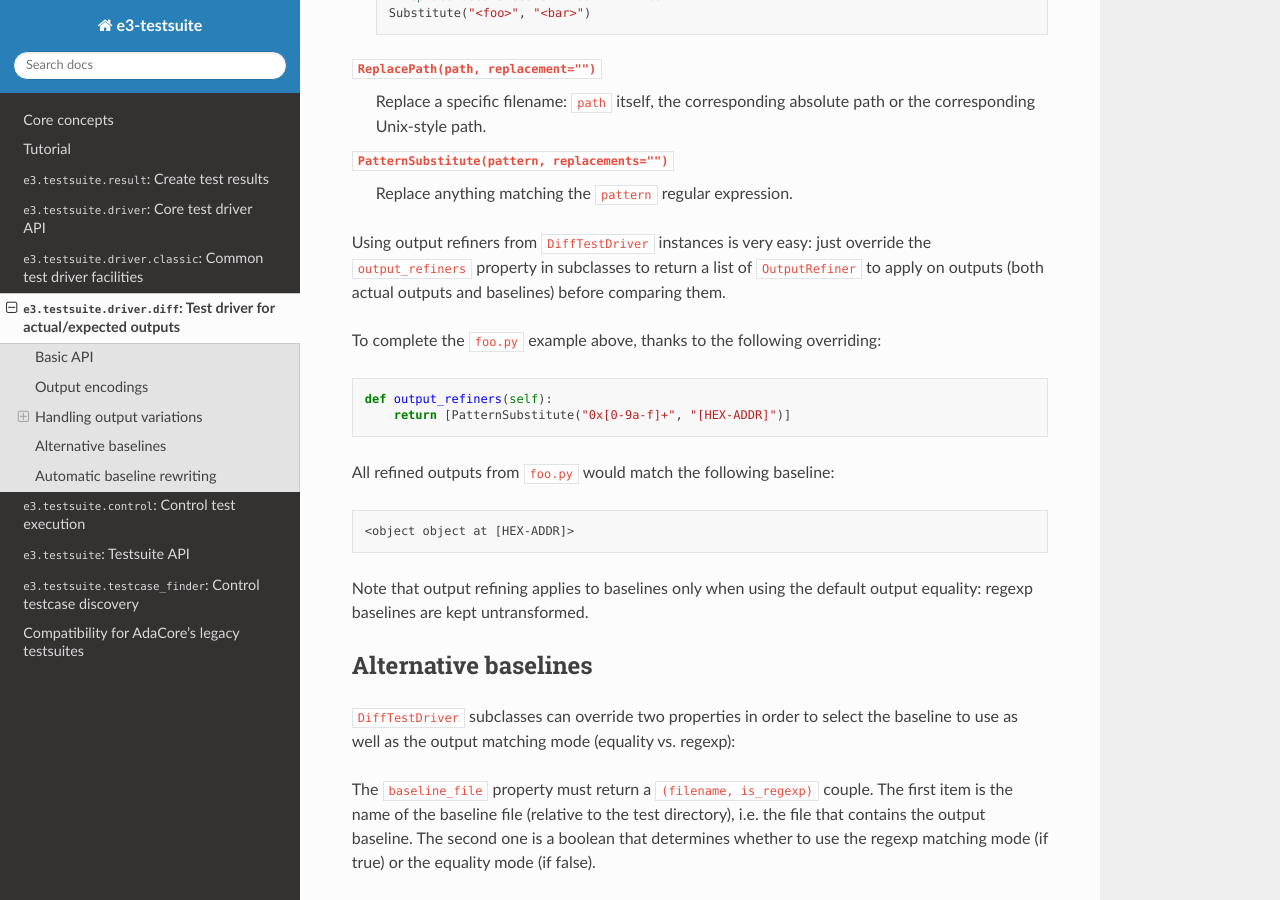
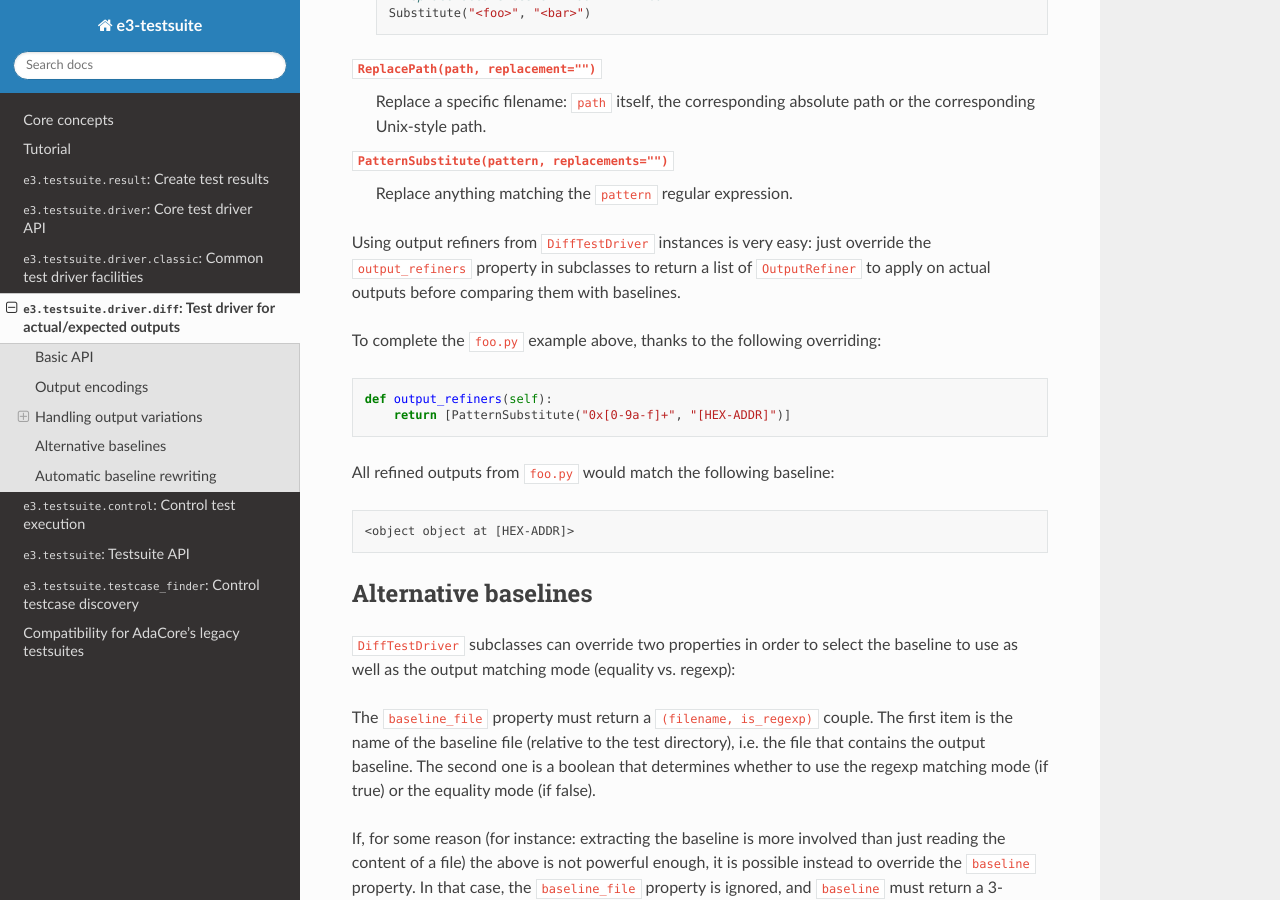
Before and after one commit to AdaCore/e3-testsuite, a Sphinx documentation site: the page built from doc/api_diff.rst, in a window 1280 px wide and 900 px high, scrolled down 3217 px. Built offline with Sphinx 7.4.7 and the Read the Docs theme 2.0.0, drawn with Linux system fonts in a browser that asks for light colours.

Commit message:
DiffTestDriver: do not run output refiners on baselines
Baselines are not supposed to contain context-dependent data, as for
instance path substitutions may not transform baselines the same way
from one machine to another. Baseline rewriting already uses refined
actual outputs, so this change actually makes this feature more
consistent: outputs are refined only once.

TN: T804-039

```diff
--- a/doc/api_diff.rst
+++ b/doc/api_diff.rst
@@ -182,8 +182,8 @@
 
 Using output refiners from ``DiffTestDriver`` instances is very easy: just
 override the ``output_refiners`` property in subclasses to return a list of
-``OutputRefiner`` to apply on outputs (both actual outputs and baselines)
-before comparing them.
+``OutputRefiner`` to apply on actual outputs before comparing them with
+baselines.
 
 To complete the ``foo.py`` example above, thanks to the following overriding:
 
@@ -197,9 +197,6 @@
 .. code-block:: text
 
    <object object at [HEX-ADDR]>
-
-Note that output refining applies to baselines only when using the default
-output equality: regexp baselines are kept untransformed.
 
 
 .. _api_diff_alternative_baselines:
```
Also changed, not shown: NEWS.md (+1 -0 lines), 1 other file.
